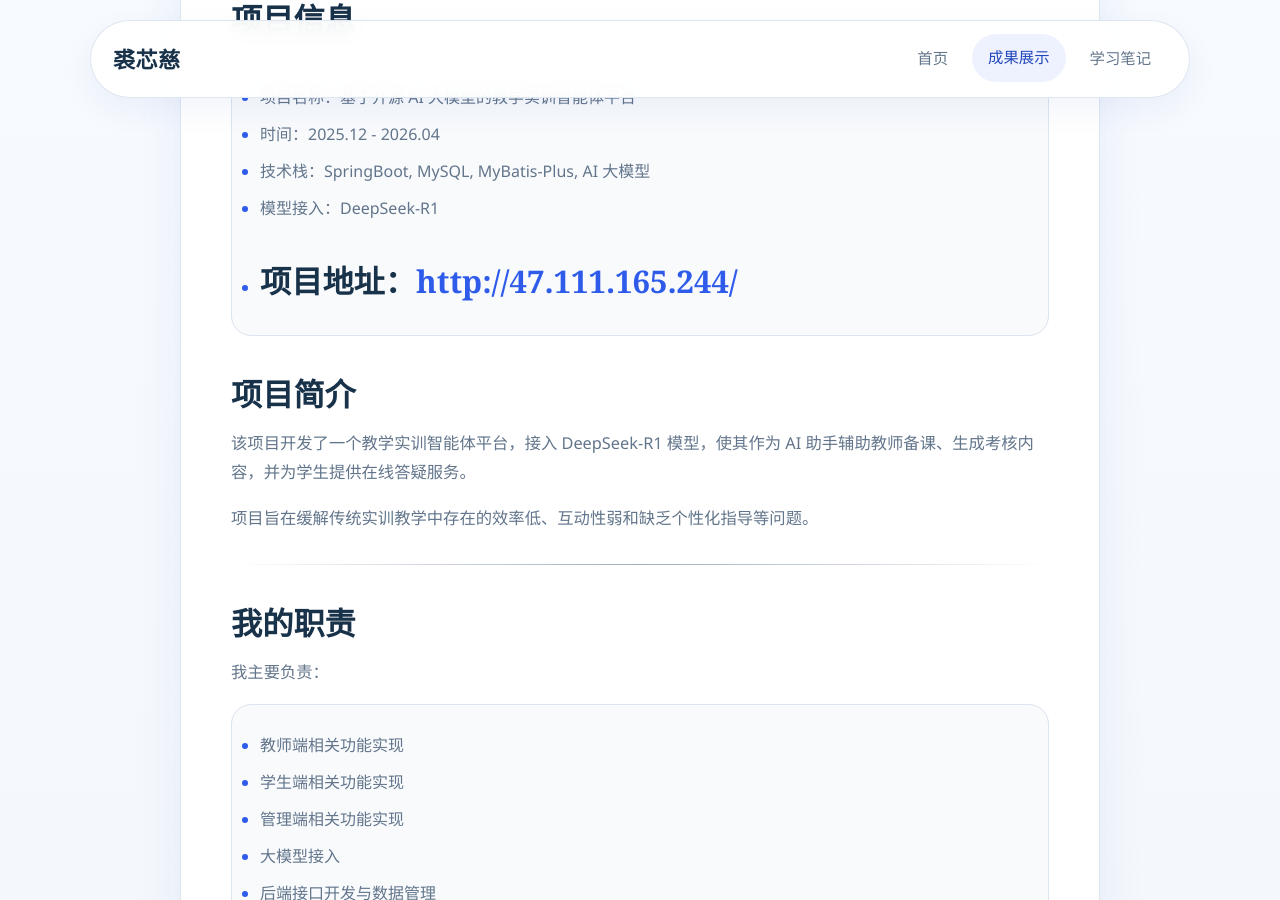
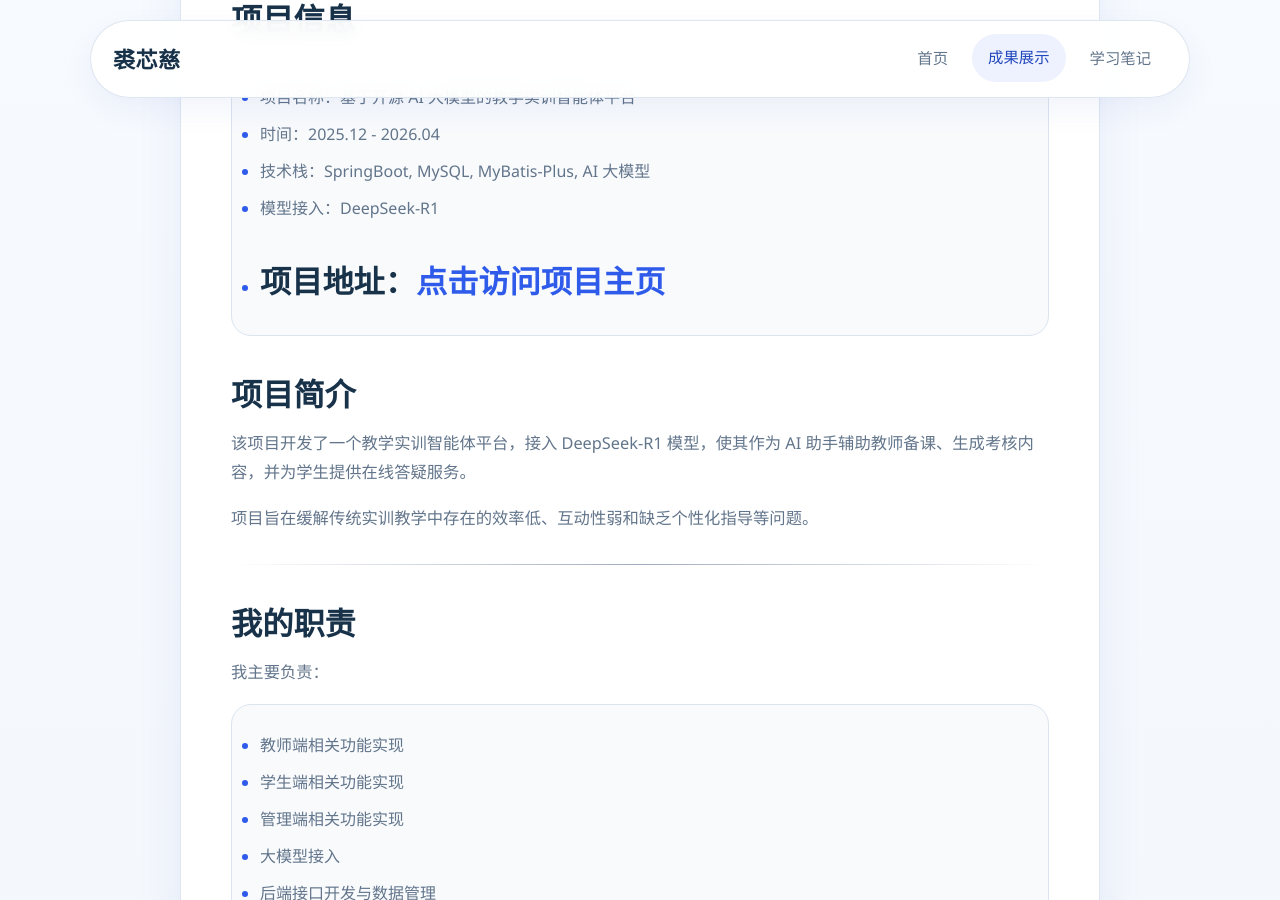
Before and after one commit to xinciqiu27/xinciqiu27.github.io, a Jekyll site: the page built from achievements/teaching-agent-platform.md, in a window 1280 px wide and 900 px high, scrolled down 363 px. Built offline with Jekyll 4.4.1, drawn with Linux system fonts in a browser that asks for light colours.

Commit message:
style: shorten project link label

```diff
--- a/achievements/teaching-agent-platform.md
+++ b/achievements/teaching-agent-platform.md
@@ -11,7 +11,7 @@ title: 教学实训智能体平台
 - 时间：2025.12 - 2026.04
 - 技术栈：SpringBoot, MySQL, MyBatis-Plus, AI 大模型
 - 模型接入：DeepSeek-R1
-- 项目地址：[http://47.111.165.244/](http://47.111.165.244/)
+- 项目地址：[点击访问项目主页](http://47.111.165.244/)
 ---
 
 ## 项目简介
```
